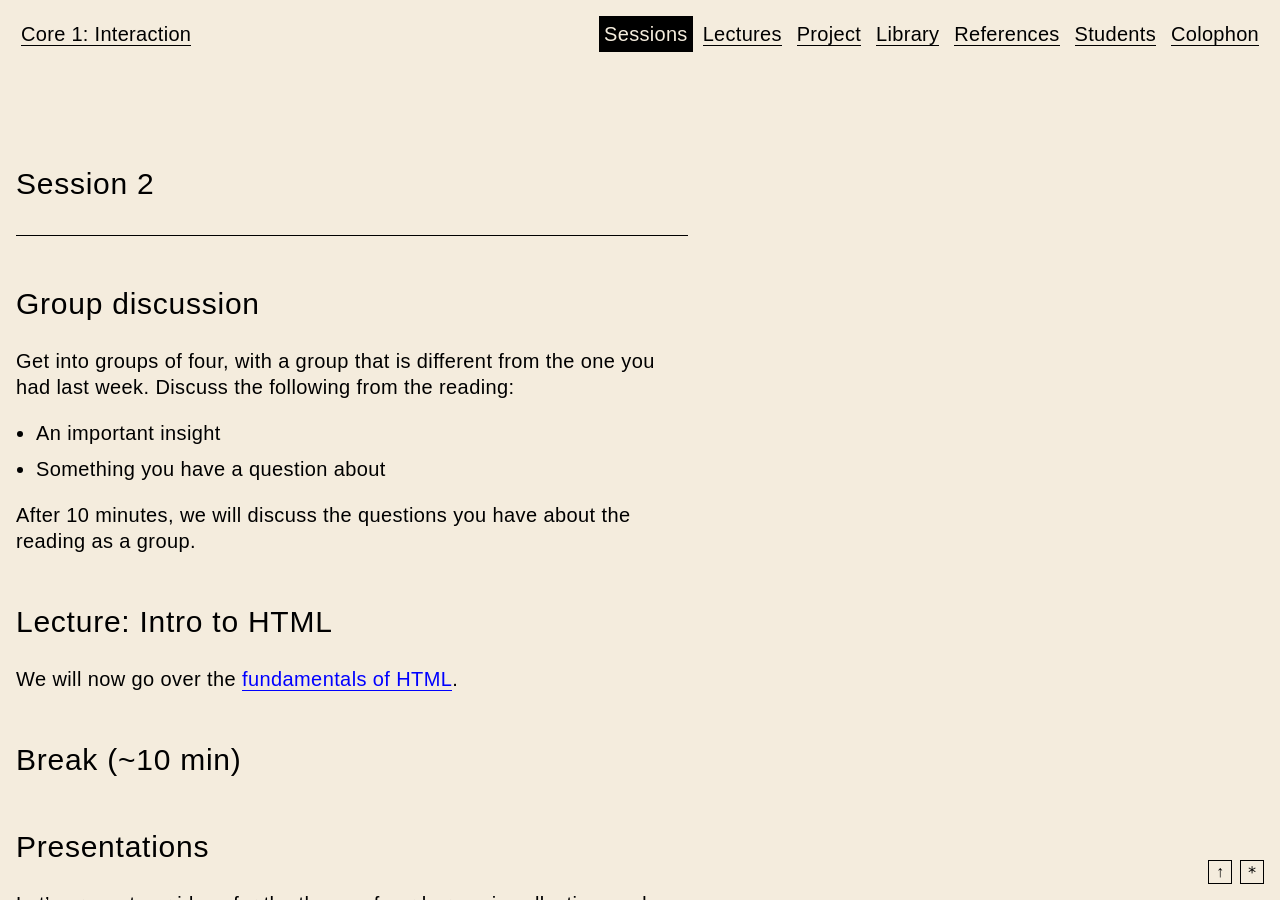
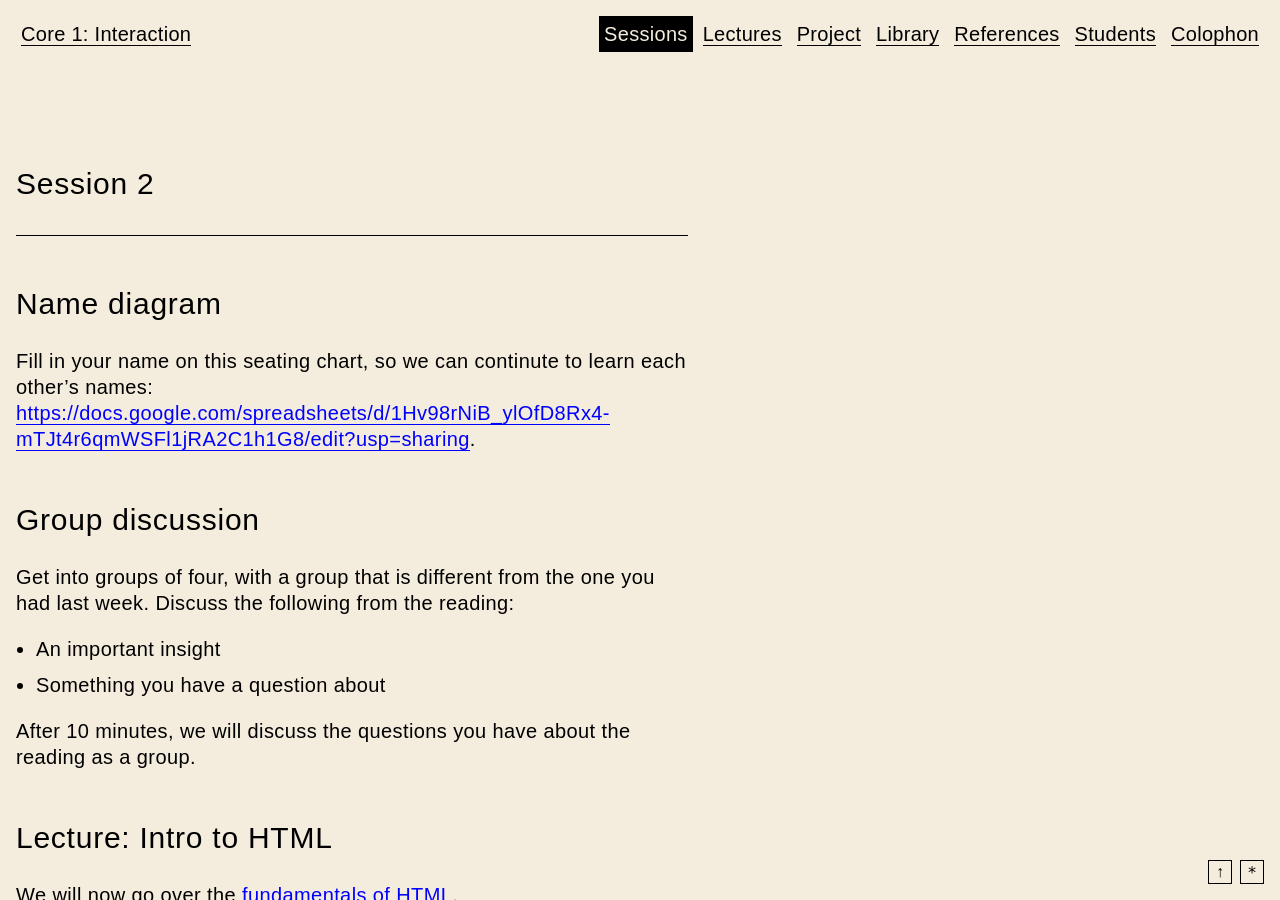
Before and after one commit to jackrieger/core-1-interaction, a Jekyll site: the page built from sessions/2/index.md, in a window 1280 px wide and 900 px high. Built offline with Jekyll 4.4.1, drawn with Linux system fonts in a browser that asks for light colours.

Commit message:
Add name chart

```diff
--- a/sessions/2/index.md
+++ b/sessions/2/index.md
@@ -1,6 +1,10 @@
 ---
 title: Session 2
 ---
+
+## Name diagram
+
+Fill in your name on this seating chart, so we can continute to learn each other's names: [https://docs.google.com/spreadsheets/d/1Hv98rNiB_ylOfD8Rx4-mTJt4r6qmWSFl1jRA2C1h1G8/edit?usp=sharing](https://docs.google.com/spreadsheets/d/1Hv98rNiB_ylOfD8Rx4-mTJt4r6qmWSFl1jRA2C1h1G8/edit?usp=sharing).
 
 ## Group discussion
 
```
